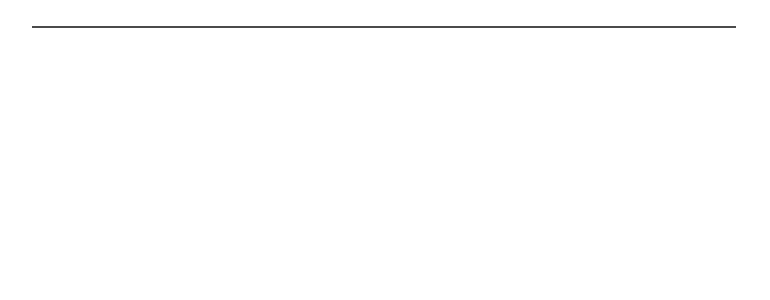
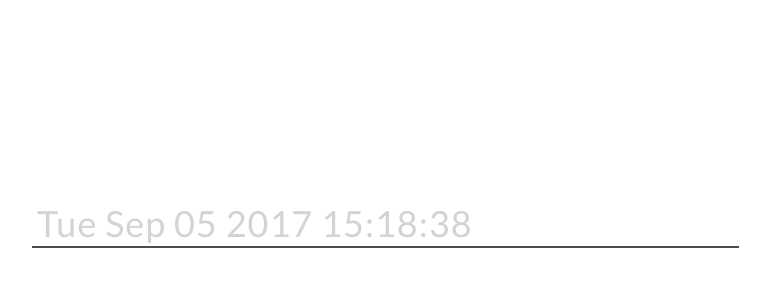
Before and after one commit to donfour/Committed, a React (Create React App) app: page / in a window 1280 px wide. Shown: the top 300 px of the page, without its empty margins (258-1028 px from the left). Built offline with nearby package versions, Linux system fonts and the light colour scheme.

Commit message:
added time

```diff
--- a/src/App.js
+++ b/src/App.js
@@ -70,6 +70,14 @@ class App extends Component {
     this.updateTaskList(newTodoList);
   }
 
+  deleteAllTask(){
+    localStorage.clear();
+    this.setState({
+      counter: 0,
+      todos: []
+    })
+  }
+
   componentDidMount(){
     const todos = JSON.parse(localStorage.getItem('todos')) || [];
     const counter = localStorage.getItem('counter') || 0;
--- a/src/components/TodoList.js
+++ b/src/components/TodoList.js
@@ -40,8 +40,19 @@ export default class TodoList extends React.Component{
     }
   }
 
+  updateTime(){
+    var timeNow = new Date();
+    this.setState({
+      timeNow: String(timeNow).split(' ').slice(0,5).join(' ')
+    })
+  }
+
+  componentDidMount(){
+    this.updateTime();
+    setInterval(this.updateTime.bind(this), 1000);
+  }
+
   render(){
-    console.log('this.props.todos', this.props.todos);
     return(
       <div className="todolist-container">
 
@@ -50,6 +61,7 @@ export default class TodoList extends React.Component{
           value={this.state.newTodo}
           onChange={(e)=>{this.setState({newTodo:e.target.value})}}
           onKeyPress={this.handleCreateNewTask.bind(this)}
+          placeholder={this.state.timeNow}
         />
 
         <DragDropContext onDragEnd={this.onDragEnd.bind(this)}>
--- a/src/css/App.css
+++ b/src/css/App.css
@@ -1,4 +1,8 @@
  @import url('https://fonts.googleapis.com/css?family=Lato');
+
+html, body, #root, .App{
+  height: 100%;
+}
 
  *{
    font-family: 'Lato', sans-serif;
@@ -6,7 +10,6 @@
 
 .App{
   display: flex;
-  justify-content: center;
   align-items: center;
   flex-direction: column;
 }
--- a/src/css/TodoList.css
+++ b/src/css/TodoList.css
@@ -6,8 +6,14 @@
   width: 100%;
   border: none;
   border-bottom: 2px solid #4B4B4B;
-  font-size: 20px;
+  font-size: 36px;
   letter-spacing: 1px;
+  margin-top: 200px;
+  padding-left: 5px;
+}
+
+.create-todo::-webkit-input-placeholder {
+  color: lightgray;
 }
 
 .create-todo:focus{
```
